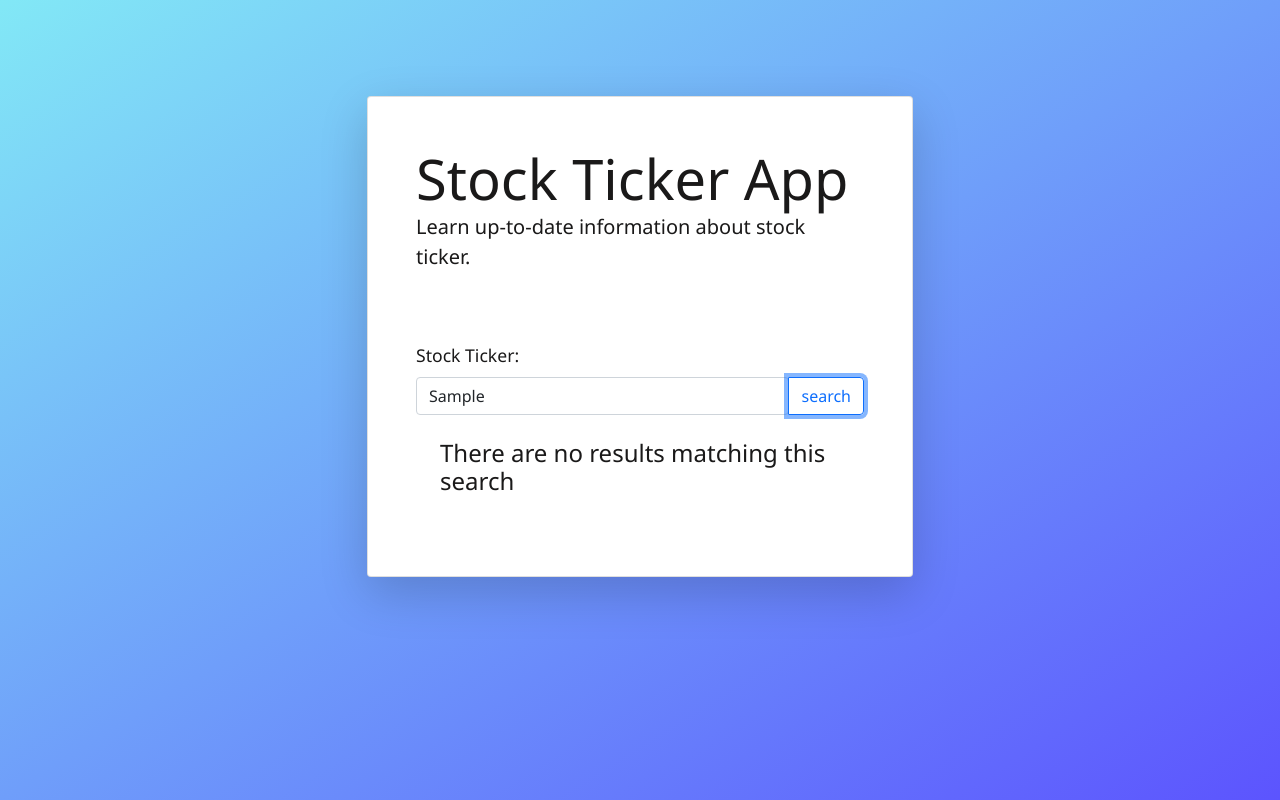
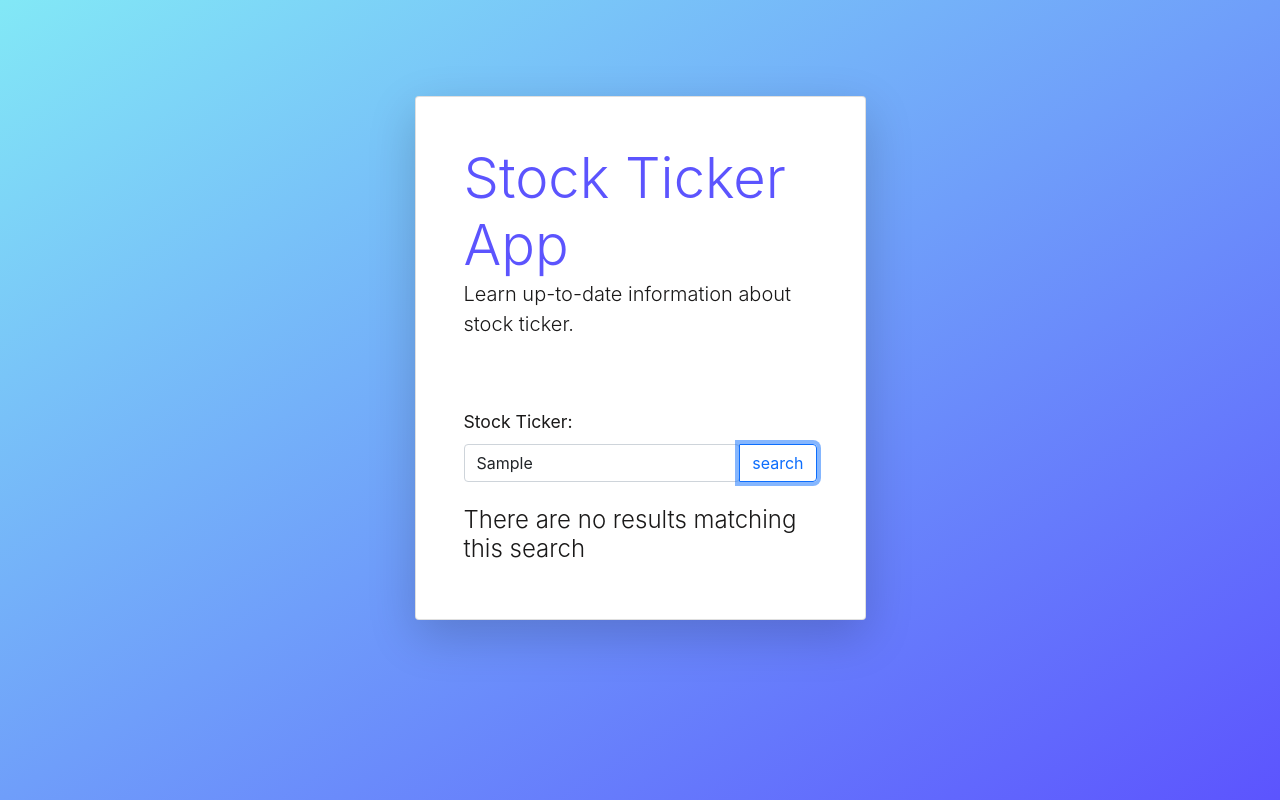
Before and after one commit to toofelia/stock-ticker-app, a website built with Parcel: page src/index.html in a window 1280 px wide. Both pictures are taken after typing "Sample" into the empty fields and a click on the button "search". Built offline with nearby package versions, Linux system fonts and the light colour scheme; no server answers.

Commit message:
styling and formatting second

```diff
--- a/src/css/styles.css
+++ b/src/css/styles.css
@@ -8,10 +8,13 @@
     color: rgb(26, 25, 25);
     height: 100%;
     display: flex;
-    font-family: 'Segoe UI', Tahoma, Geneva, Verdana, sans-serif;
+    font-family: -apple-system, BlinkMacSystemFont, 'Segoe UI', Roboto, Oxygen, Ubuntu, Cantarell, 'Open Sans', 'Helvetica Neue', sans-serif;
     flex-direction: column;
     background: #82E8F6;
+ }
 
+ .main-heading {
+     color: #5C54FE;
  }
 
  .container {
@@ -49,7 +52,7 @@
  .date,
  .volume {
     font-size: 1.2rem;
-    font-weight:300;
+    font-weight:400;
  }
 
  .tagline {
@@ -96,23 +99,24 @@ input[type=submit] {
 
 .results aside {
     border-radius: 5px;
-    padding: 1.5rem;
+    padding-top: 1.5rem;
 }
 
 
 .price,
 .character {
     font-size: 3rem;
-    font-weight: bold;
+    font-weight: 300;
     color: #0D6EFD;
     margin: 0;
     padding-right: 10px;
+    line-height: 4.5rem;
 }
 
 .change,
 .change-percentage {
     font-size: 1.5rem;
-    font-weight: 600;
+    font-weight: 400;
     padding-right: 10px;
 }
 
@@ -135,7 +139,7 @@ html, body {
     font-size: 100%;
     height: 100%;
     display: flex;
-    font-family: 'Segoe UI', Tahoma, Geneva, Verdana, sans-serif;
+    font-family: -apple-system, BlinkMacSystemFont, 'Segoe UI', Roboto, Oxygen, Ubuntu, Cantarell, 'Open Sans', 'Helvetica Neue', sans-serif;
     flex-direction: column;
     background: #82E8F6;
     background: -webkit-linear-gradient(top left, #82E8F6, #5C54FE);
@@ -146,7 +150,6 @@ html, body {
 
   .stock-price {
     display: flex;
-    justify-content: space-between;
     align-items: baseline;
 }
 
--- a/src/index.html
+++ b/src/index.html
@@ -1,5 +1,5 @@
 <!DOCTYPE html>
-<html lang="en">
+<html lang="en" class="bg-primary">
   <head>
     <meta charset="UTF-8" />
     <meta name="viewport" content="width=device-width, initial-scale=1.0" />
@@ -12,7 +12,7 @@
 
 
     </head>
-  <body>
+  <body class="bg-primary">
     <div class="container-sm">
 
   <header class="row justify-content-center pb-5">
@@ -23,10 +23,10 @@
 
  <main class="mt-5">
  <div class="row justify-content-center">
-  <div class="col-lg-6 col-md-9">
+  <div class="col-sm-9 col-md-7 col-lg-6 col-xl-5">
     <div class="card shadow-lg">
-      <div class="card-body p-4 p-md-5">
-        <h1 class="display-4">Stock Ticker App</h1>
+      <div class="card-body p-3 p-md-5">
+        <h1 class="main-heading display-4">Stock Ticker App</h1>
         <p class="lead">Learn up-to-date information about stock ticker.</p>
 
         <form id="search" class="search-api">
--- a/src/js/views/results-view.js
+++ b/src/js/views/results-view.js
@@ -6,8 +6,10 @@ const stockTickerView = `
 <h2> <span><%= stockSymbol %></span></h2>
   <div class="stock-price">
       <span class="price" id="price"><%= stockPrice %></span>
+    <div class="stock-price">
       <span class="change <%= changeClass %>" id="change"></i><%= change %></span>
       <span class="change-percentage <%= changeClass %>" id="change-percentage"><%- changePercentage %></span>
+    </div>
   </div>
       <p class="bold">Date: <span class="date" id="date"><%= date %></span></p>
       <p class="bold">Volume: <span class="volume" id="volume"><%= volume %></span></p>
```
